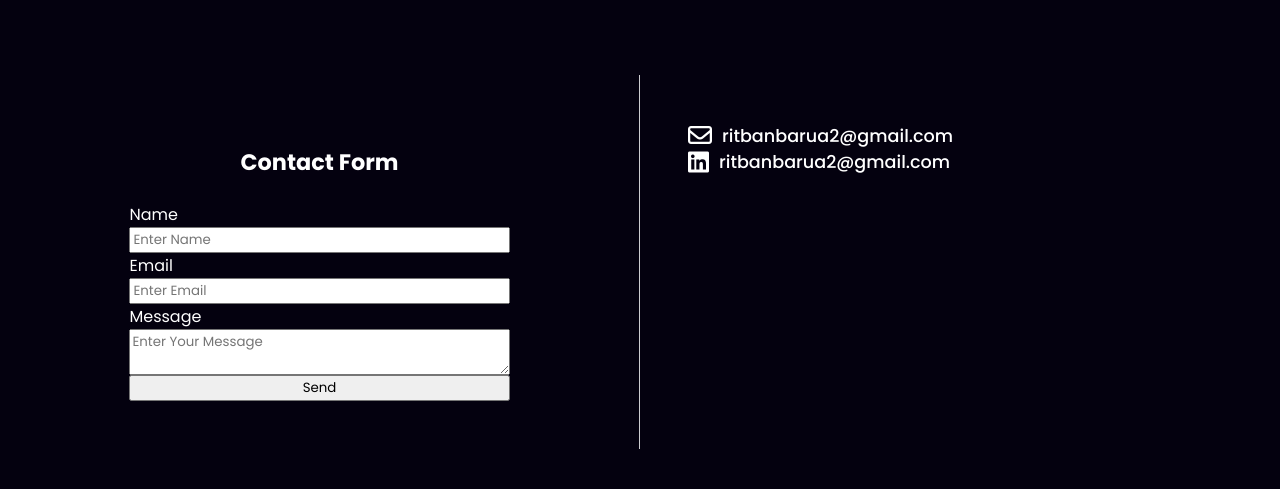
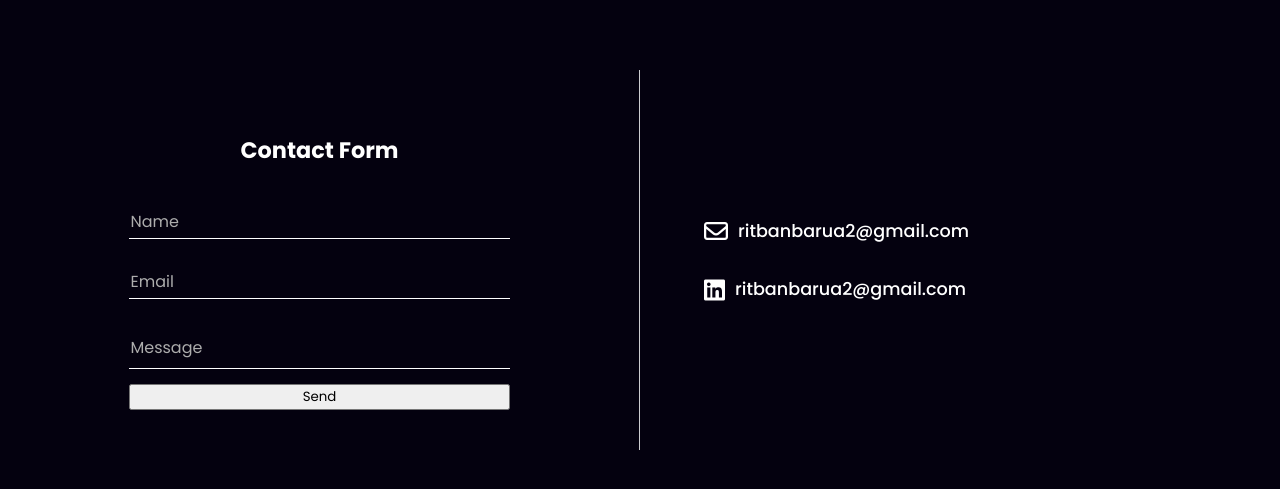
Before and after one commit to RitbanBarua/my-portfolio, a React (Create React App) app: page / in a window 1280 px wide. Shown: the part 3385-3874 px from the top of the page. Built offline with nearby package versions, Linux system fonts and the light colour scheme; a web font is replaced by a local one.

Commit message:
Contact Page styling updated

```diff
--- a/src/App.css
+++ b/src/App.css
@@ -222,18 +222,27 @@ section>div {
 /* ContactPage CSS */
 
 #contact-container{
+  width: 100%;
+  /* display: flex;
+  justify-content: center;
+  align-items: center; */
+  overflow-x: hidden;
   display: grid;
   grid-template-columns: repeat(2, 1fr);
 }
 
 #contact-form-container{
+  /* width: calc(50% - 0.5px); */
   margin: auto;
-  padding: 3rem;
+  padding: 2.5rem 3rem;
   border-right: 1px solid rgba(255, 255, 255, 0.8);
   display: flex;
   flex-direction: column;
   justify-content: center;
   align-items: center;
+  transform: translate3d(-100px, 0, 0);
+  opacity: 0;
+  transition: all 0.4s ease-in-out;
 }
 
 #contact-form-container h3{
@@ -246,12 +255,74 @@ section>div {
   width: 70%;
 }
 
+.contact-input-wrapper{
+  height: 40px;
+  width: 100%;
+  margin: 10px 0px;
+  position: relative;
+}
+
+#contact-desc-wrapper{
+  height: 45px;
+  margin: 15px 0px;
+}
+
+.contact-input-wrapper input, .contact-input-wrapper textarea{
+  width: 100%;
+  height: 100%;
+  outline: none;
+  border: none;
+  border-bottom: 1px solid var(--primary-text-color);
+  background-color: transparent;
+  color: var(--primary-text-color);
+  resize: none;
+}
+
+.contact-input-wrapper label{
+  position: absolute;
+  top: 25%;
+  left: 1px;
+  cursor: pointer;
+  color: #adadad;
+  transition: all 0.3s ease;
+}
+
+.contact-input-wrapper input:focus ~ label,
+.contact-input-wrapper input:valid ~ label {
+  transform: translateY(-20px);
+  font-size: 0.9rem;
+  color: var(--primary-text-color);
+  cursor: unset;
+}
+
+.contact-input-wrapper textarea:focus ~ label,
+.contact-input-wrapper textarea:valid ~ label {
+  transform: translateY(-30px);
+  font-size: 0.9rem;
+  color: var(--primary-text-color);
+  cursor: unset;
+}
+
+/* .border-divider{
+  border-top: 0.5px solid var(--primary-text-color);
+  border-bottom: 0.5px solid var(--primary-text-color);
+} */
+
 #contact-other-container{
+  /* width: calc(50% - 0.5px); */
   padding: 3rem;
+  display: flex;
+  flex-direction: column;
+  justify-content: center;
+  align-items: flex-start;
+  transform: translate3d(100px, 0, 0);
+  opacity: 0;
+  transition: all 0.4s ease-in-out;
 }
 
 #contact-other-container > div{
   width: 255px;
+  margin: 1rem;
   display: flex;
   justify-content: space-around;
   align-items: center;
--- a/src/components/ContactPage.js
+++ b/src/components/ContactPage.js
@@ -8,25 +8,32 @@ export default function ContactPage() {
           <h2 className="section-title reveal">Interested? Let's Talk!</h2>
           <div className="container reveal" id="contact-container">
             {/* <span>or you can contact via email: <a href="mailto:ritbanbarua2@gmail.com" target="_top">ritbanbarua2@gmail.com</a></span> */}
-            <div className='container' id="contact-form-container">
+            <div className='container reveal' id="contact-form-container">
               <h3>Contact Form</h3>
               <form action="mailto:ritbanbarua2@gmail.com" method="post" enctype="text/plain">
-                <label>Name</label>
-                <input type="text" placeholder='Enter Name' name="user_name" />
-                <label>Email</label>
-                <input type="email" placeholder='Enter Email' name="user_email" />
-                <label>Message</label>
-                <textarea placeholder='Enter Your Message' name="message" />
+                <div className="contact-input-wrapper" id="contact-name-wrapper">
+                  <input type="text" id='input-name' name="user_name" required/>
+                  <label for="input-name">Name</label>
+                </div>
+                <div className="contact-input-wrapper" id="contact-email-wrapper">
+                  <input type="email" id='input-email' name="user_email" required/>
+                  <label for="input-email">Email</label>
+                </div>
+                <div className="contact-input-wrapper" id="contact-desc-wrapper">
+                  <textarea id='input-msg' rows={1} name="message" required/>
+                  <label for='input-msg'>Message</label>
+                </div>
                 <input type="submit" value="Send" />
               </form>
             </div>
-            <div id="contact-other-container">
+            {/* <div className="border-divider"></div> */}
+            <div className='reveal' id="contact-other-container">
               <div id="contact-email">
-                <i class="fa-regular fa-envelope fa-xl" style={{color: "#ffffff"}}></i>
+                <i class="fa-regular fa-envelope fa-xl" style={{ color: "#ffffff" }}></i>
                 <a href="mailto:ritbanbarua2@gmail.com">ritbanbarua2@gmail.com</a>
               </div>
               <div id="contact-linkedin">
-                <i class="fa-brands fa-linkedin fa-xl" style={{color: "#ffffff"}}></i>
+                <i class="fa-brands fa-linkedin fa-xl" style={{ color: "#ffffff" }}></i>
                 <a href="mailto:ritbanbarua2@gmail.com">ritbanbarua2@gmail.com</a>
               </div>
             </div>
@@ -41,3 +48,37 @@ export default function ContactPage() {
     </>
   )
 }
+
+
+// // install @emailjs/browser
+// import React, { useRef } from 'react';
+// import emailjs from '@emailjs/browser';
+
+// export const ContactUs = () => {
+// const form = useRef();
+
+// const sendEmail = (e) => {
+// e.preventDefault();
+// // service_id, templte_id and public key will get from Emailjs website when you create account and add template service and email service
+// emailjs.sendForm('YOUR_SERVICE_ID', 'YOUR_TEMPLATE_ID', form.current,
+// 'YOUR_PUBLIC_KEY')
+//   .then((result) => {
+//       console.log(result.text);
+//   }, (error) => {
+//       console.log(error.text);
+//   });
+// };
+
+// return (
+// <form ref={form} onSubmit={sendEmail}>
+//   <label>Name</label>
+//   <input type="text" name="user_name" />
+//   <label>Email</label>
+//   <input type="email" name="user_email" />
+//   <label>Message</label>
+//   <textarea name="message" />
+//   <input type="submit" value="Send" />
+// </form>
+// );
+// };
+// https://stackoverflow.com/questions/71892144/how-to-send-form-data-to-email-in-react-js
```
